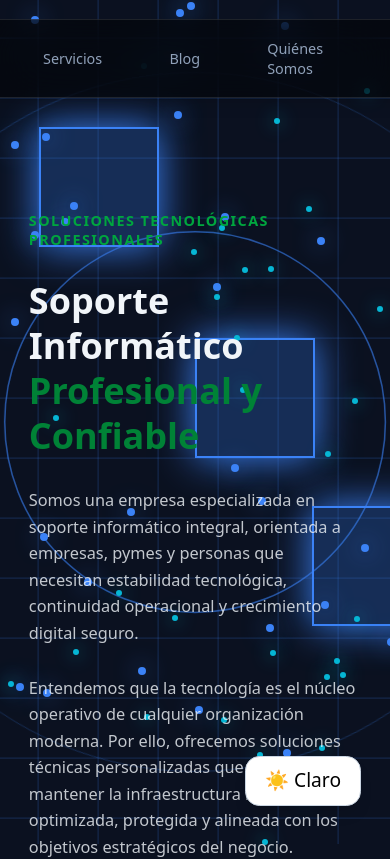
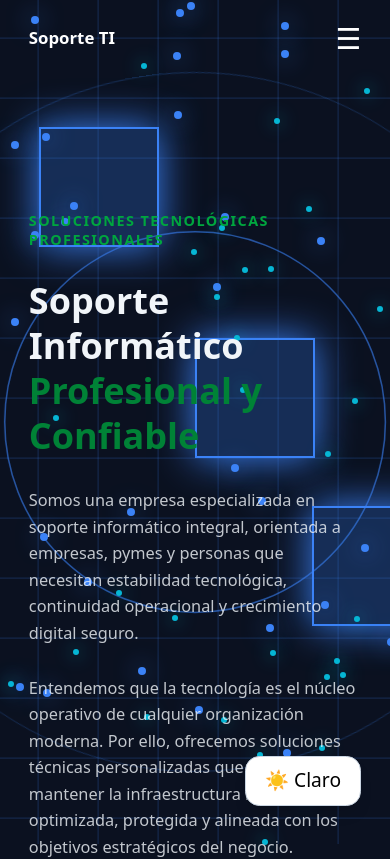
Before and after one commit to Rodrigo-Soporte/soporteinformaticoccp, a Next.js app: page / in a window 390 px wide. Shown: the top 859 px of the page. Built offline with nearby package versions, Linux system fonts and the light colour scheme.

Commit message:
navbar hamburguesa responsive

```diff
--- a/app/components/Navbar.tsx
+++ b/app/components/Navbar.tsx
@@ -2,64 +2,117 @@
 
 import Link from "next/link";
 import { usePathname } from "next/navigation";
+import { useState } from "react";
 
 export default function Navbar() {
   const pathname = usePathname();
+  const [open, setOpen] = useState(false);
 
   const linkStyle = (path: string) =>
-    `relative text-xs transition-all duration-300 px-3 py-1
-     ${
-       pathname === path
-         ? "text-white"
-         : "text-slate-400 hover:text-white"
-     }`;
+    `relative transition-all duration-300 px-3 py-2 text-sm ${
+      pathname === path
+        ? "text-white"
+        : "text-slate-400 hover:text-white"
+    }`;
 
   const underlineStyle = (path: string) =>
-    `absolute left-0 -bottom-1 h-[1px] bg-sky-400 transition-all duration-300
-     ${
-       pathname === path
-         ? "w-full"
-         : "w-0 group-hover:w-full"
-     }`;
+    `absolute left-0 -bottom-1 h-[1px] bg-sky-400 transition-all duration-300 ${
+      pathname === path ? "w-full" : "w-0 group-hover:w-full"
+    }`;
 
   return (
     <header className="fixed top-0 left-0 w-full z-50 flex justify-center pt-4">
-      <nav className="flex items-center gap-8 px-8 py-3
+
+      {/* NAV DESKTOP */}
+      <nav
+        className="
+        hidden md:flex
+        items-center gap-8 px-8 py-3
         backdrop-blur-xl bg-black/50
         border border-white/10
-        rounded-full shadow-lg">
-
-        {/* INICIO */}
+        rounded-full shadow-lg
+      "
+      >
         <Link href="/" className={`group ${linkStyle("/")}`}>
           Inicio
           <span className={underlineStyle("/")} />
         </Link>
 
-        {/* SERVICIOS */}
         <Link href="/servicios" className={`group ${linkStyle("/servicios")}`}>
           Servicios
           <span className={underlineStyle("/servicios")} />
         </Link>
 
-        {/* BLOG */}
         <Link href="/blog" className={`group ${linkStyle("/blog")}`}>
           Blog
           <span className={underlineStyle("/blog")} />
         </Link>
 
-        {/* QUIENES SOMOS */}
         <Link href="/quienes-somos" className={`group ${linkStyle("/quienes-somos")}`}>
           Quiénes Somos
           <span className={underlineStyle("/quienes-somos")} />
         </Link>
 
-        {/* CONTACTO */}
         <Link href="/contacto" className={`group ${linkStyle("/contacto")}`}>
           Contacto
           <span className={underlineStyle("/contacto")} />
         </Link>
+      </nav>
 
-      </nav>
+      {/* NAV MOBILE */}
+      <div className="md:hidden w-full flex justify-between items-center px-6">
+
+        {/* LOGO TEXTO */}
+        <span className="text-white font-semibold text-sm">
+          Soporte TI
+        </span>
+
+        {/* BOTON HAMBURGUESA */}
+        <button
+          onClick={() => setOpen(!open)}
+          className="text-white text-2xl"
+        >
+          ☰
+        </button>
+
+      </div>
+
+      {/* MENU MOBILE */}
+      {open && (
+        <div
+          className="
+          absolute top-16 w-[90%]
+          backdrop-blur-xl bg-black/80
+          border border-white/10
+          rounded-xl shadow-xl
+          md:hidden
+          flex flex-col
+          text-center
+          py-4
+        "
+        >
+          <Link href="/" className="py-2 text-slate-300 hover:text-white" onClick={() => setOpen(false)}>
+            Inicio
+          </Link>
+
+          <Link href="/servicios" className="py-2 text-slate-300 hover:text-white" onClick={() => setOpen(false)}>
+            Servicios
+          </Link>
+
+          <Link href="/blog" className="py-2 text-slate-300 hover:text-white" onClick={() => setOpen(false)}>
+            Blog
+          </Link>
+
+          <Link href="/quienes-somos" className="py-2 text-slate-300 hover:text-white" onClick={() => setOpen(false)}>
+            Quiénes Somos
+          </Link>
+
+          <Link href="/contacto" className="py-2 text-slate-300 hover:text-white" onClick={() => setOpen(false)}>
+            Contacto
+          </Link>
+        </div>
+      )}
+
     </header>
   );
 }
```
